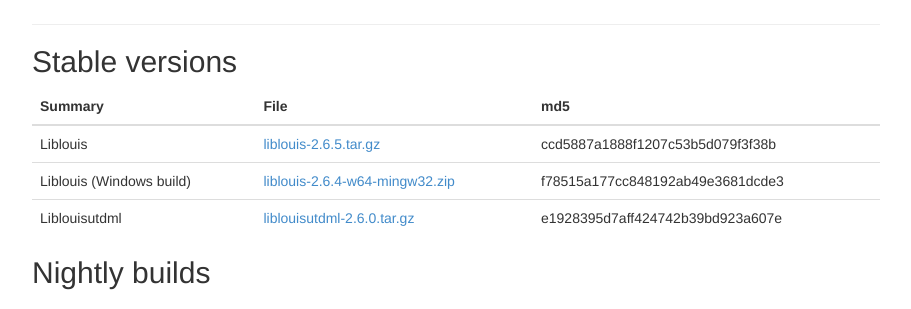
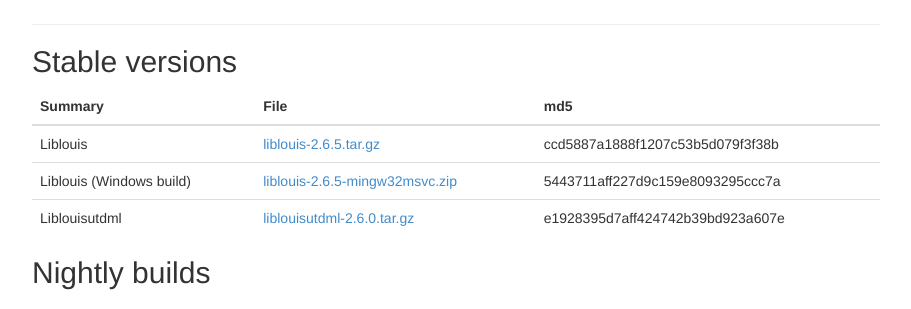
Before and after one commit to liblouis/liblouis.github.io, a Jekyll site: the page built from downloads/index.md, in a window 1280 px wide and 1319 px high. Shown: the part 135-444 px from the top of the window, without its empty margins (38-949 px from the left). Built offline with Jekyll 4.4.1, drawn with Linux system fonts in a browser that asks for light colours.

Commit message:
Update link to new windows build

```diff
--- a/downloads/index.md
+++ b/downloads/index.md
@@ -7,7 +7,7 @@ title: Downloads
 |Summary|File|md5|
 |---------|
 |Liblouis|[liblouis-2.6.5.tar.gz](https://github.com/liblouis/liblouis/releases/download/v2.6.5/liblouis-2.6.5.tar.gz)|ccd5887a1888f1207c53b5d079f3f38b|
-|Liblouis (Windows build)|[liblouis-2.6.4-w64-mingw32.zip](https://github.com/liblouis/liblouis/releases/download/v2.6.4/liblouis-2.6.4-w64-mingw32.zip)|f78515a177cc848192ab49e3681dcde3|
+|Liblouis (Windows build)|[liblouis-2.6.5-mingw32msvc.zip](https://github.com/liblouis/liblouis/releases/download/v2.6.5/liblouis-2.6.5-mingw32msvc.zip)|5443711aff227d9c159e8093295ccc7a|
 |Liblouisutdml|[liblouisutdml-2.6.0.tar.gz](https://github.com/liblouis/liblouisutdml/releases/download/v2.6.0/liblouisutdml-2.6.0.tar.gz)|e1928395d7aff424742b39bd923a607e|
 {: .table}
 
```
